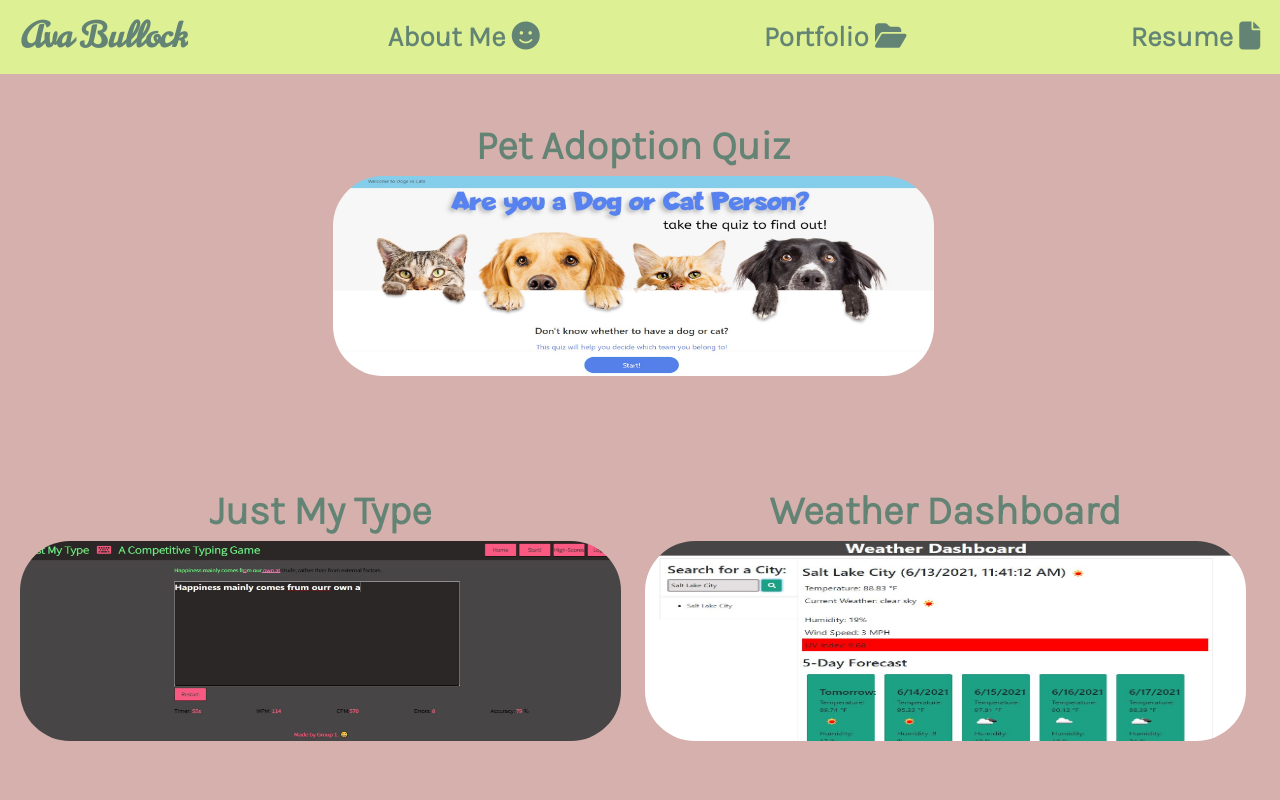
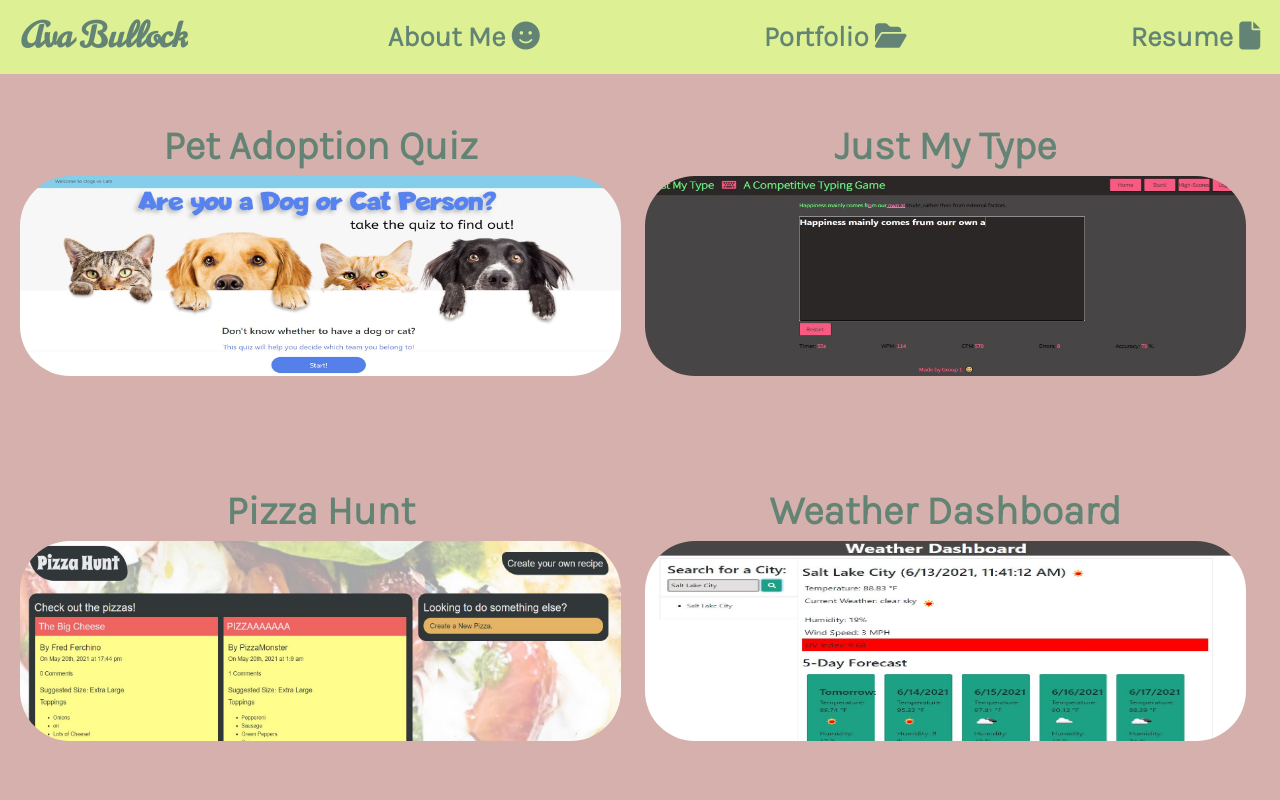
Before and after one commit to avamariee/portfolio-REACT, a React (Create React App) app: page / in a window 1280 px wide. Both pictures are taken after a click on the link "Portfolio". Shown: the top 800 px of the page. Built offline with nearby package versions, Linux system fonts and the light colour scheme.

Commit message:
realized i needed 6 projects, so added another one to the portfolio page

```diff
--- a/src/components/ProjectList/index.js
+++ b/src/components/ProjectList/index.js
@@ -5,6 +5,7 @@ import JustMyType from '../../assets/images/just-my-type.JPG'
 import WeatherDashboard from '../../assets/images/weather-dashboard.jpg'
 import YourFavTech from '../../assets/images/your-fav-tech-blog.JPG'
 import WorkDayScheduler from '../../assets/images/work-day-scheduler.jpg'
+import PizzaHunt from '../../assets/images/pizza-hunt.JPG'
 
 function ProjectList() {
 
@@ -12,7 +13,7 @@ function ProjectList() {
     return (
         <div className="images is-fullwidth">
             <div className="columns">
-               <div className="column is-half is-offset-one-quarter">
+                <div className="column is-half ">
                     <h2 className="port-title is-centered">Pet Adoption Quiz</h2>
                     <a className="image is-3by1" href="https://avamariee.github.io/pet-adoption-quiz/" target="_blank" rel="noreferrer">
                         <img
@@ -21,23 +22,32 @@ function ProjectList() {
                         />
                     </a>
                 </div>
-          </div>
-            <div className="columns">
                 <div className="column is-half">
                     <h2> Just My Type </h2>
                     <a className="image is-3by1" href="https://stark-depths-18071.herokuapp.com/" target="_blank" rel="noreferrer">
                         <img
                             src={JustMyType}
-                        alt="Example"
+                            alt="A typing game website where the user can test their typing skills."
+                        />
+                    </a>
+                </div>
+            </div>
+            <div className="columns">
+                <div className="column is-half">
+                    <h2> Pizza Hunt </h2>
+                    <a className="image is-3by1" href="https://frozen-savannah-71044.herokuapp.com/" target="_blank" rel="noreferrer">
+                        <img
+                            src={PizzaHunt}
+                            alt="A website where the user can create pizza recipes, and comment on other users' recipes."
                         />
                     </a>
                 </div>
                 <div className="column is-half">
                     <h2> Weather Dashboard </h2>
-                <a className="image is-3by1"href="https://avamariee.github.io/weather-dashboard/" target="_blank" rel="noreferrer">
+                    <a className="image is-3by1" href="https://avamariee.github.io/weather-dashboard/" target="_blank" rel="noreferrer">
                         <img
                             src={WeatherDashboard}
-                        alt="Example"
+                            alt="A website where you can search for weather information in any city."
                         />
                     </a>
                 </div>
@@ -49,7 +59,7 @@ function ProjectList() {
                     <a className="image is-3by1" href="https://pacific-escarpment-48422.herokuapp.com/" target="_blank" rel="noreferrer">
                         <img
                             src={YourFavTech}
-                            alt="Example"
+                            alt="A fictional tech blog."
                         />
                     </a>
                 </div>
@@ -58,7 +68,7 @@ function ProjectList() {
                     <a className="image is-3by1" href="https://avamariee.github.io/work-day-scheduler/" target="_blank" rel="noreferrer">
                         <img
                             src={WorkDayScheduler}
-                            alt="Example"
+                            alt="An application used to schedule a standard 8 hour work day."
                         />
                     </a>
                 </div>
```
Also changed, not shown: src/assets/images/pizza-hunt.JPG (added). Lines whose indentation alone changed are shown as unchanged.
